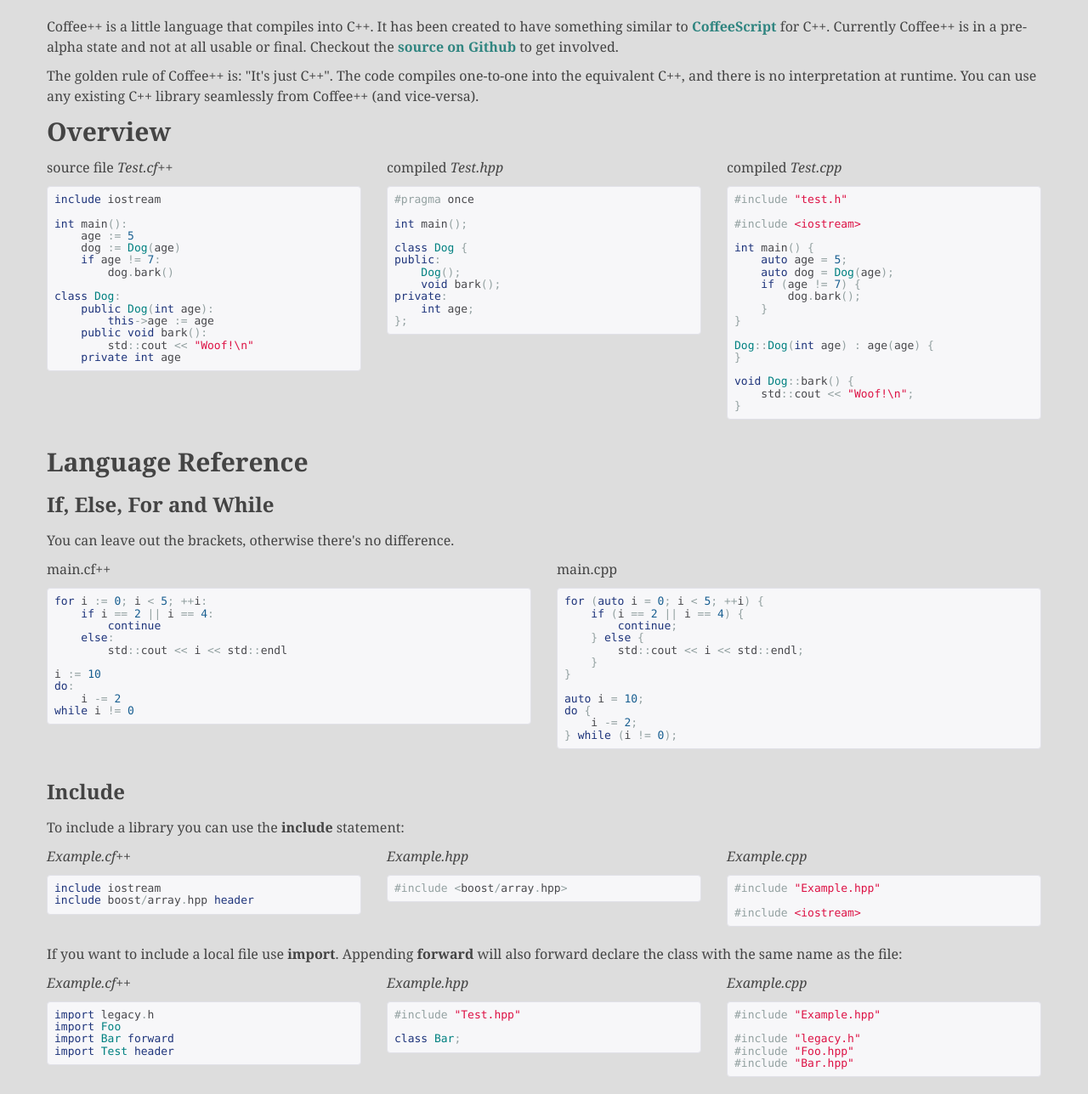
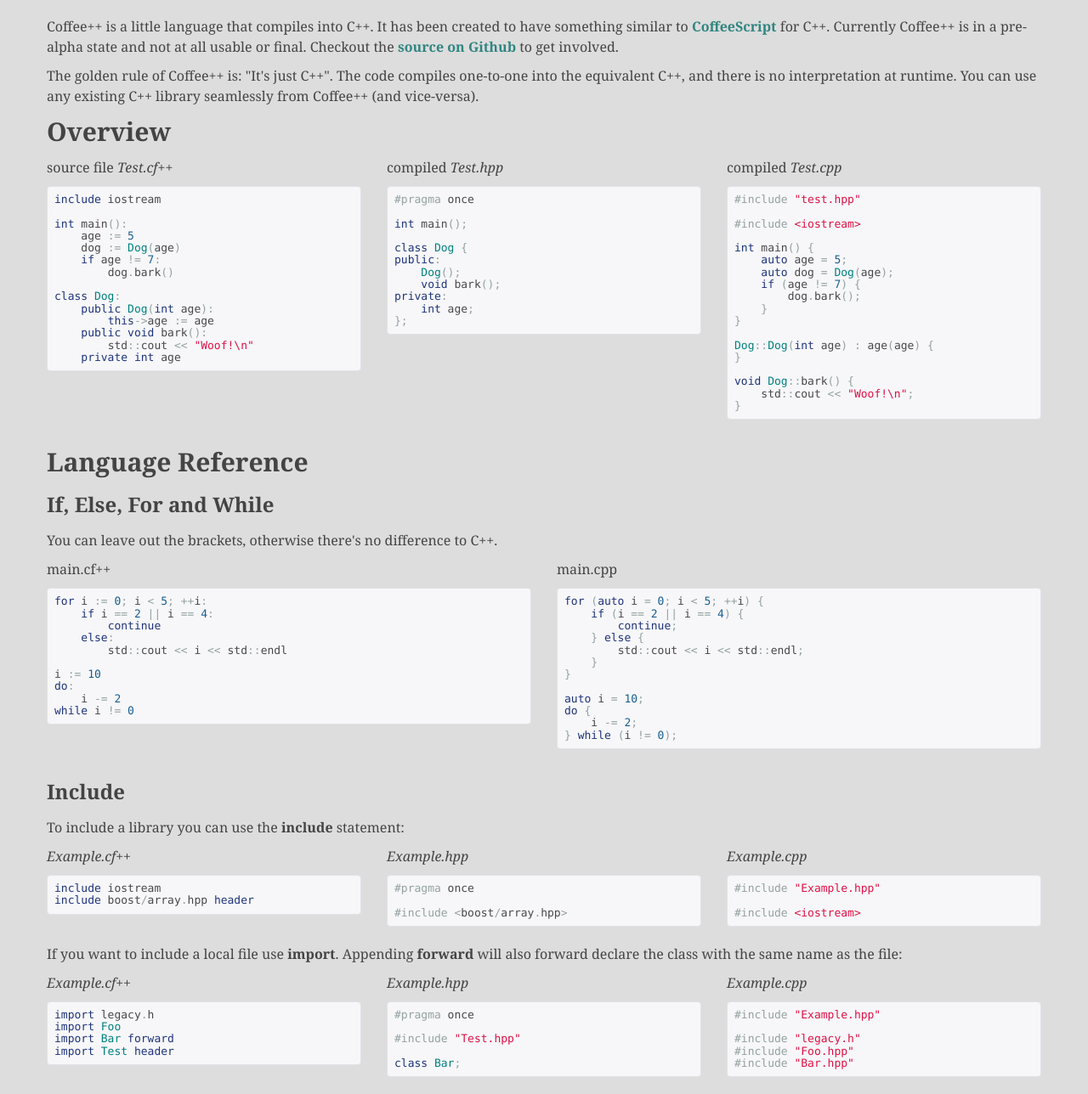
Before and after one commit to jhasse/coffeepp, a plain HTML site: page index.html in a window 1280 px wide. Shown: the part 115-1403 px from the top of the page at 85% size. Drawn offline with Linux system fonts and the light colour scheme.

Commit message:
Fix three little mistakes

```diff
--- a/index.html
+++ b/index.html
@@ -56,7 +56,7 @@ private:
 		</div>
 		<div class="span4">
 			<p>compiled <i>Test.cpp</i></p>
-			<pre class="prettyprint">#include "test.h"
+			<pre class="prettyprint">#include "test.hpp"
 
 #include &lt;iostream&gt;
 
@@ -96,7 +96,7 @@ Template for code examples:
 -->
 <h2>Language Reference</h2>
 <h3>If, Else, For and While</h3>
-<p>You can leave out the brackets, otherwise there's no difference.
+<p>You can leave out the brackets, otherwise there's no difference to C++.
 <div class="row">
 	<div class="span6">
 		<p>main.cf++</p>
@@ -137,7 +137,9 @@ include boost/array.hpp header</pre>
 	</div>
 	<div class="span4">
 		<p><i>Example.hpp</i></p>
-		<pre class="prettyprint">#include &lt;boost/array.hpp&gt;</pre>
+		<pre class="prettyprint">#pragma once
+
+#include &lt;boost/array.hpp&gt;</pre>
 	</div>
 	<div class="span4">
 		<p><i>Example.cpp</i></p>
@@ -160,7 +162,9 @@ import Test header</pre>
 	</div>
 	<div class="span4">
 		<p><i>Example.hpp</i></p>
-		<pre class="prettyprint">#include "Test.hpp"
+		<pre class="prettyprint">#pragma once
+
+#include "Test.hpp"
 
 class Bar;</pre>
 	</div>
```
